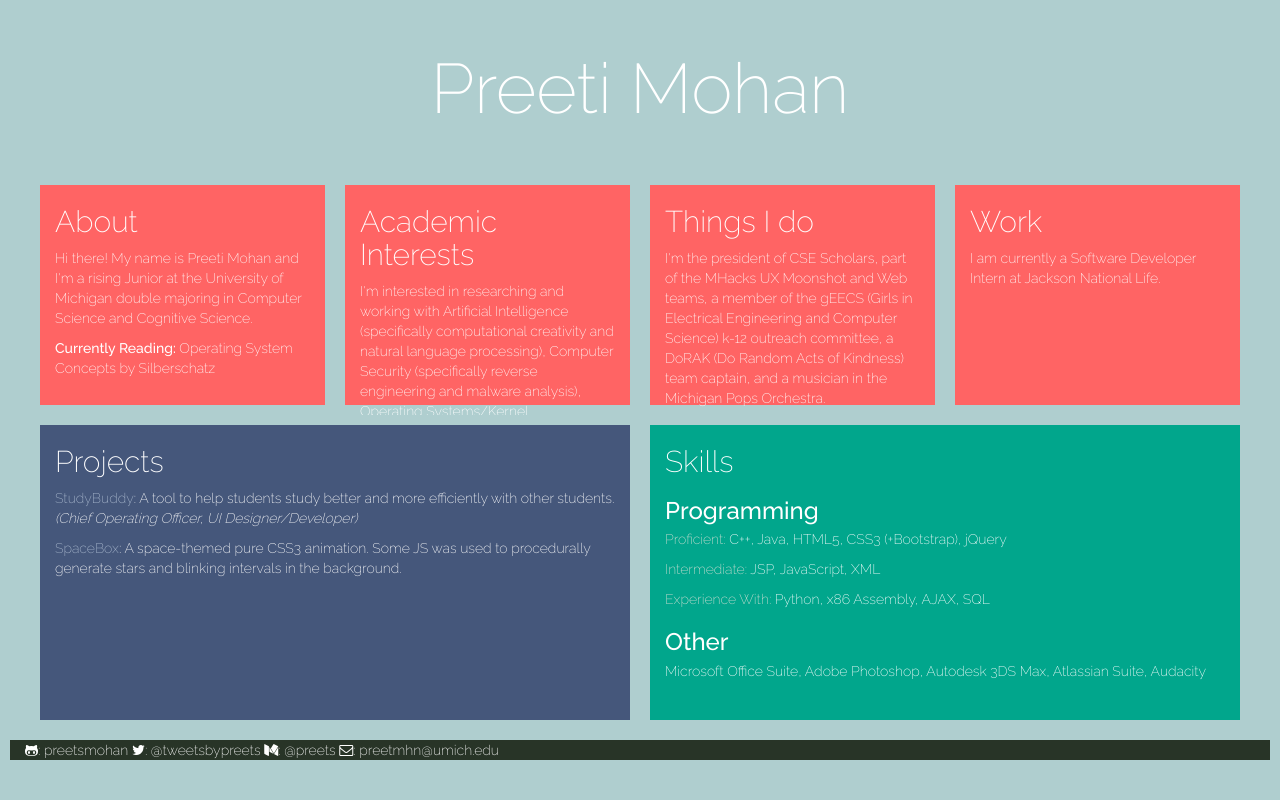
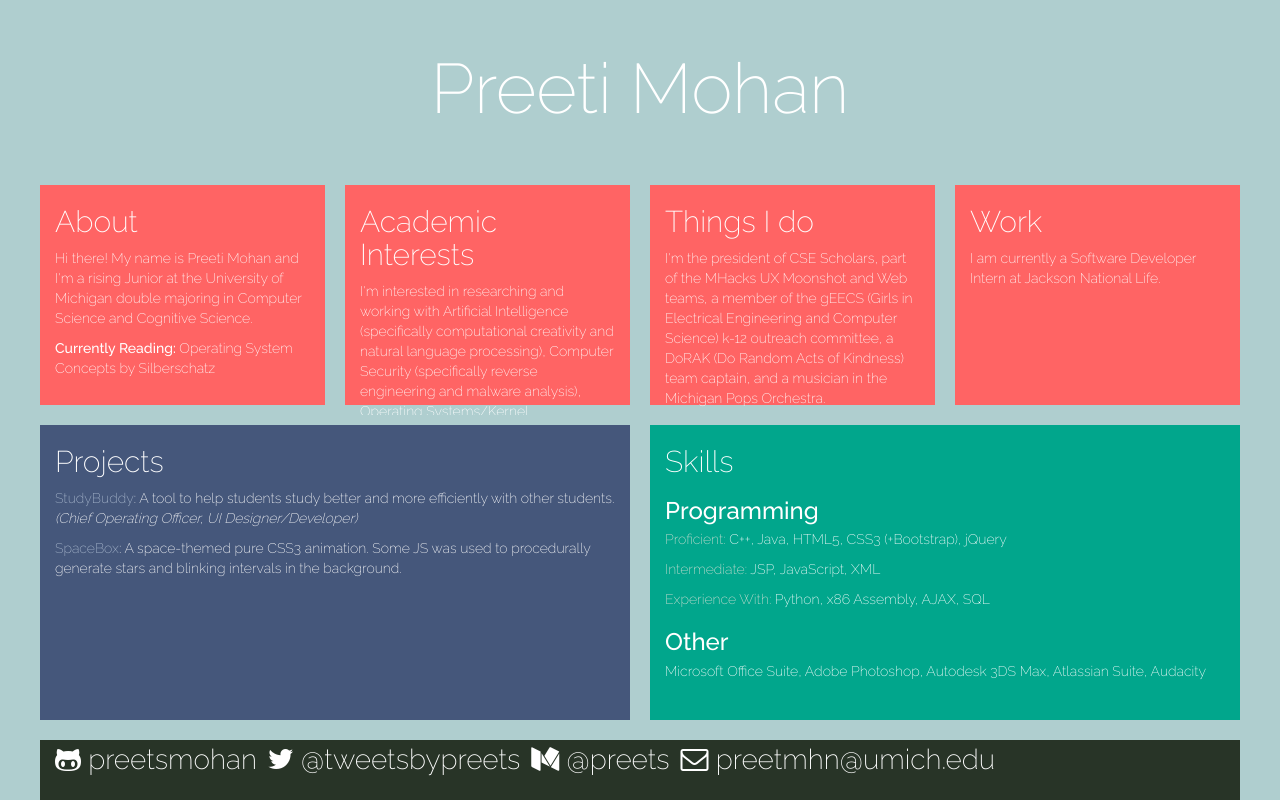
Before and after one commit to preetsmohan/aboutme, a plain HTML site: page home.html in a window 1280 px wide. Drawn offline with nearby package versions, Linux system fonts and the light colour scheme.

Commit message:
some edits

```diff
--- a/home.html
+++ b/home.html
@@ -81,12 +81,14 @@
   <p>Microsoft Office Suite, Adobe Photoshop, Autodesk 3DS Max, Atlassian Suite, Audacity</p>
 </div>
 </div>
-  <div class="col-xs-12 content contact">
-<a style="color:white;" href="http://github.com/preetsmohan"><i class="fa fa-github-alt"></i>: preetsmohan</a>
-		<a style="color:white;" href="http://twitter.com/tweetsbypreets"><i class="fa fa-twitter"></i>: @tweetsbypreets</a>
-		<a style="color:white;" href="https://medium.com/@preets"><i class="fa fa-medium"></i>: @preets</a>
-  <a style="color:white;" href="mailto:preetmhn@umich.edu"><i class="fa fa-envelope-o"></i>: preetmhn@umich.edu</a>
+  <div class="row"><div class="col-xs-12 about content contact">
+<a style="color:white;font-size: 2em;" href="http://github.com/preetsmohan"><i class="fa fa-github-alt"></i> preetsmohan</a> &nbsp;
+		<a style="color:white;font-size: 2em;" href="http://twitter.com/tweetsbypreets"><i class="fa fa-twitter"></i> @tweetsbypreets</a> &nbsp;
+		<a style="color:white;font-size: 2em;" href="https://medium.com/@preets"><i class="fa fa-medium"></i> @preets</a> &nbsp;
+  <a style="color:white;font-size: 2em;" href="mailto:preetmhn@umich.edu"><i class="fa fa-envelope-o"></i> preetmhn@umich.edu</a>
+</div>
 </div>
 
 
+
 </body></html>
```
